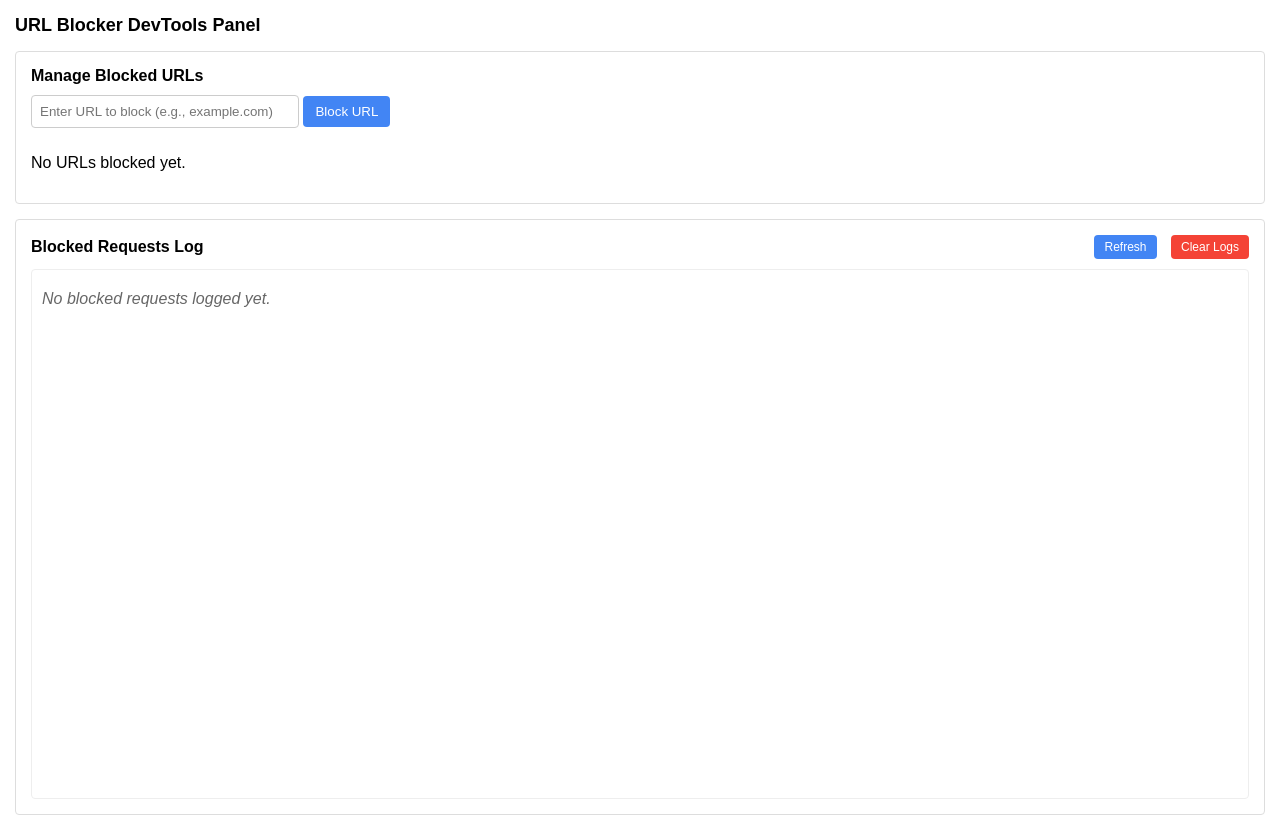
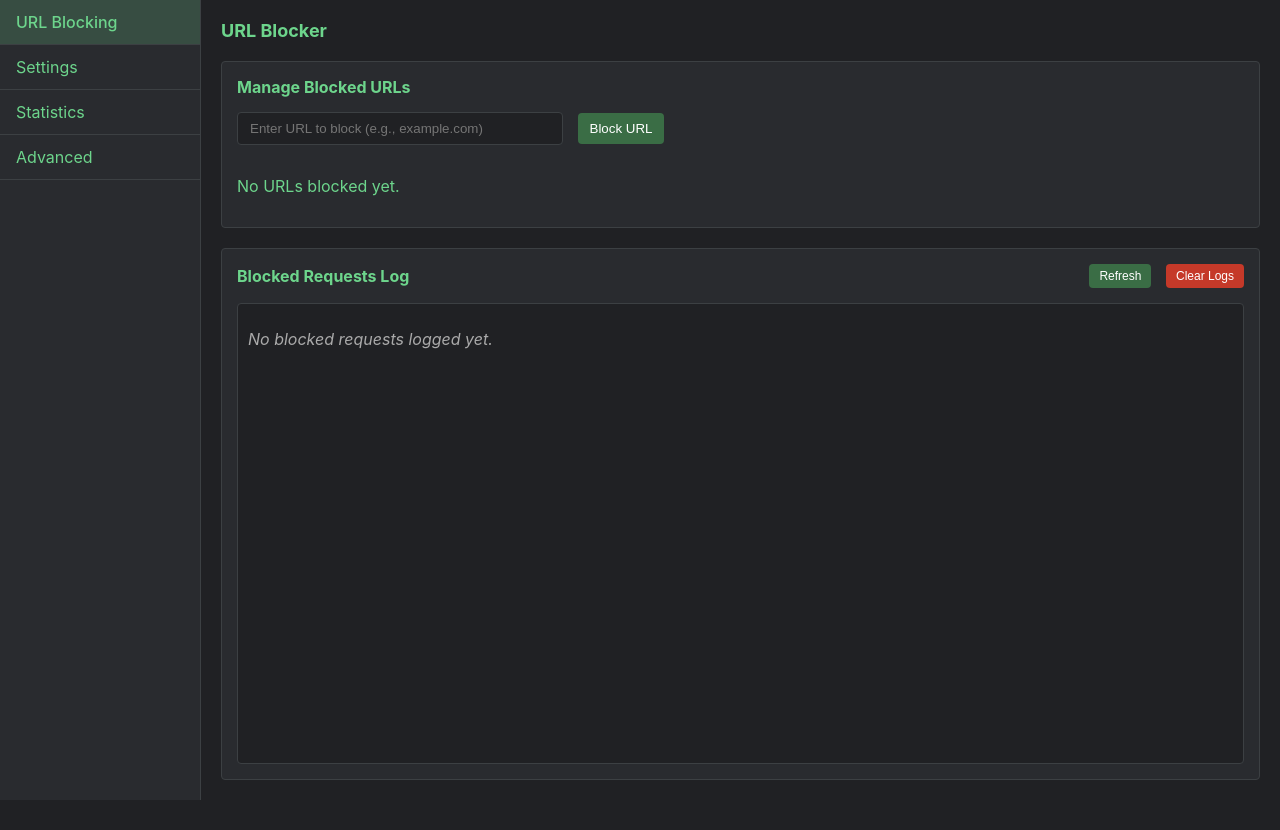
Before and after one commit to chrislanejones/subtle-browsing, a browser extension: page panel.html in a window 1280 px wide. After the commit the page ends 800 px from the top, so only its background shows below. Drawn offline with Linux system fonts and the light colour scheme.

Commit message:
Updated Manifest V3 - New Inspector Panel Layout

```diff
--- a/panel.html
+++ b/panel.html
@@ -3,109 +3,181 @@
   <head>
     <title>URL Blocker DevTools Panel</title>
     <style>
+      :root {
+        --text-color: #6dd58c;
+        --background-color: #202124;
+        --secondary-bg: #292b2f;
+        --border-color: #3c4043;
+        --hover-color: #3c4043;
+        --button-color: #3a6d45;
+        --button-hover: #458951;
+        --sidebar-width: 200px;
+      }
+
       body {
-      font-family: Arial, sans-serif;
+        font-family: -apple-system, BlinkMacSystemFont, "Segoe UI", Roboto,
+          Oxygen, Ubuntu, Cantarell, "Open Sans", "Helvetica Neue", sans-serif;
         margin: 0;
-      padding: 15px;
+        padding: 0;
         overflow: hidden;
         height: 100vh;
         display: flex;
+        background-color: var(--background-color);
+        color: var(--text-color);
+      }
+
+      .sidebar {
+        width: var(--sidebar-width);
+        background-color: var(--secondary-bg);
+        border-right: 1px solid var(--border-color);
+        overflow-y: auto;
+        flex-shrink: 0;
+      }
+
+      .sidebar-item {
+        padding: 12px 16px;
+        cursor: pointer;
+        border-bottom: 1px solid var(--border-color);
+      }
+
+      .sidebar-item:hover {
+        background-color: var(--hover-color);
+      }
+
+      .sidebar-item.active {
+        background-color: rgba(109, 213, 140, 0.2);
+        font-weight: 500;
+      }
+
+      .main-content {
+        flex: 1;
+        overflow: hidden;
+        display: flex;
         flex-direction: column;
+        padding: 20px;
       }
+
       .container {
         display: flex;
         flex-direction: column;
         height: 100%;
-      gap: 15px;
+        gap: 20px;
       }
+
       .section {
-      border: 1px solid #ddd;
+        border: 1px solid var(--border-color);
         border-radius: 4px;
         padding: 15px;
+        background-color: var(--secondary-bg);
       }
+
       .section-header {
         display: flex;
         justify-content: space-between;
         align-items: center;
-      margin-bottom: 10px;
+        margin-bottom: 15px;
       }
-    h1, h2 {
+
+      h1,
+      h2 {
         margin: 0;
+        color: var(--text-color);
       }
+
       h1 {
         font-size: 18px;
+        margin-bottom: 20px;
       }
+
       h2 {
         font-size: 16px;
       }
+
       .url-manager {
         flex: 0 0 auto;
       }
+
       .blocked-logs {
         flex: 1 1 auto;
         overflow: hidden;
         display: flex;
         flex-direction: column;
       }
+
       .log-container {
         overflow-y: auto;
         flex-grow: 1;
-      border: 1px solid #eee;
+        border: 1px solid var(--border-color);
         padding: 10px;
         border-radius: 4px;
+        background-color: var(--background-color);
       }
+
       .log-entry {
-      padding: 8px;
-      border-bottom: 1px solid #eee;
+        padding: 10px;
+        border-bottom: 1px solid var(--border-color);
         display: flex;
         align-items: center;
       }
+
       .log-entry:nth-child(odd) {
-      background-color: #f9f9f9;
+        background-color: rgba(60, 64, 67, 0.5);
       }
+
       .log-url {
         flex-grow: 1;
         word-break: break-all;
       }
+
       .log-time {
-      color: #666;
+        color: #aaa;
         font-size: 12px;
         margin-right: 10px;
       }
+
       input {
-      padding: 8px;
-      border: 1px solid #ccc;
+        padding: 8px 12px;
+        border: 1px solid var(--border-color);
         border-radius: 4px;
-      width: 250px;
+        width: 300px;
+        background-color: var(--background-color);
+        color: var(--text-color);
+        margin-right: 10px;
       }
+
       button {
         padding: 8px 12px;
-      background-color: #4285f4;
+        background-color: var(--button-color);
         color: white;
         border: none;
         border-radius: 4px;
         cursor: pointer;
       }
+
       button:hover {
-      background-color: #3367d6;
+        background-color: var(--button-hover);
       }
+
       .blocked-urls {
         display: flex;
         flex-wrap: wrap;
-      gap: 8px;
-      margin-top: 10px;
+        gap: 10px;
+        margin-top: 15px;
       }
+
       .url-tag {
-      background-color: #f1f1f1;
-      padding: 5px 10px;
+        background-color: rgba(109, 213, 140, 0.15);
+        padding: 6px 12px;
         border-radius: 15px;
         display: flex;
         align-items: center;
-      gap: 5px;
+        gap: 8px;
+        border: 1px solid rgba(109, 213, 140, 0.3);
       }
+
       .url-tag button {
         background-color: transparent;
-      color: #666;
+        color: var(--text-color);
         padding: 0;
         font-size: 14px;
         height: 20px;
@@ -115,37 +187,54 @@
         justify-content: center;
         border-radius: 50%;
       }
+
       .url-tag button:hover {
-      background-color: #ddd;
+        background-color: rgba(109, 213, 140, 0.3);
       }
+
       .refresh-btn {
         padding: 5px 10px;
         font-size: 12px;
       }
+
       .clear-btn {
-      background-color: #f44336;
+        background-color: #c53929;
         margin-left: 10px;
       }
+
       .clear-btn:hover {
-      background-color: #d32f2f;
+        background-color: #e64a19;
       }
+
       .no-logs {
-      color: #666;
+        color: #aaa;
         font-style: italic;
-      padding: 10px 0;
+        padding: 15px 0;
       }
     </style>
   </head>
   <body>
+    <div class="sidebar">
+      <div class="sidebar-item active">URL Blocking</div>
+      <div class="sidebar-item">Settings</div>
+      <div class="sidebar-item">Statistics</div>
+      <div class="sidebar-item">Advanced</div>
+    </div>
+
+    <div class="main-content">
+      <h1>URL Blocker</h1>
+
       <div class="container">
-    <h1>URL Blocker DevTools Panel</h1>
-
         <div class="section url-manager">
           <div class="section-header">
             <h2>Manage Blocked URLs</h2>
           </div>
           <div>
-        <input type="text" id="urlInput" placeholder="Enter URL to block (e.g., example.com)" />
+            <input
+              type="text"
+              id="urlInput"
+              placeholder="Enter URL to block (e.g., example.com)"
+            />
             <button id="addButton">Block URL</button>
           </div>
           <div class="blocked-urls" id="blockedUrlsList">
@@ -158,12 +247,17 @@
             <h2>Blocked Requests Log</h2>
             <div>
               <button id="refreshButton" class="refresh-btn">Refresh</button>
-          <button id="clearLogsButton" class="refresh-btn clear-btn">Clear Logs</button>
+              <button id="clearLogsButton" class="refresh-btn clear-btn">
+                Clear Logs
+              </button>
             </div>
           </div>
           <div class="log-container" id="logsContainer">
             <!-- Logs will be displayed here -->
-        <div class="no-logs" id="noLogsMessage">No blocked requests logged yet.</div>
+            <div class="no-logs" id="noLogsMessage">
+              No blocked requests logged yet.
+            </div>
+          </div>
         </div>
       </div>
     </div>
--- a/panel.js
+++ b/panel.js
@@ -1,39 +1,39 @@
-document.addEventListener('DOMContentLoaded', function() {
-  const urlInput = document.getElementById('urlInput');
-  const addButton = document.getElementById('addButton');
-  const blockedUrlsList = document.getElementById('blockedUrlsList');
-  const logsContainer = document.getElementById('logsContainer');
-  const refreshButton = document.getElementById('refreshButton');
-  const clearLogsButton = document.getElementById('clearLogsButton');
-  const noLogsMessage = document.getElementById('noLogsMessage');
+document.addEventListener("DOMContentLoaded", function () {
+  const urlInput = document.getElementById("urlInput");
+  const addButton = document.getElementById("addButton");
+  const blockedUrlsList = document.getElementById("blockedUrlsList");
+  const logsContainer = document.getElementById("logsContainer");
+  const refreshButton = document.getElementById("refreshButton");
+  const clearLogsButton = document.getElementById("clearLogsButton");
+  const noLogsMessage = document.getElementById("noLogsMessage");
 
   // Load blocked URLs and logs when panel opens
   loadBlockedUrls();
   loadBlockedLogs();
 
   // Add URL to block list
-  addButton.addEventListener('click', function() {
+  addButton.addEventListener("click", function () {
     const url = urlInput.value.trim();
     if (url) {
       addUrlToBlockList(url);
-      urlInput.value = '';
+      urlInput.value = "";
     }
   });
 
   // Allow Enter key to add URL
-  urlInput.addEventListener('keyup', function(event) {
-    if (event.key === 'Enter') {
+  urlInput.addEventListener("keyup", function (event) {
+    if (event.key === "Enter") {
       addButton.click();
     }
   });
 
   // Refresh logs button
-  refreshButton.addEventListener('click', function() {
+  refreshButton.addEventListener("click", function () {
     loadBlockedLogs();
   });
 
   // Clear logs button
-  clearLogsButton.addEventListener('click', function() {
+  clearLogsButton.addEventListener("click", function () {
     clearBlockedLogs();
   });
 
@@ -43,20 +43,21 @@ document.addEventListener('DOMContentLoaded', function() {
     const normalizedUrl = normalizeUrl(url);
 
     // Get current blocked URLs
-    chrome.storage.local.get(['blockedUrls'], function(result) {
+    chrome.storage.local.get(["blockedUrls"], function (result) {
       const blockedUrls = result.blockedUrls || [];
 
       // Check if URL is already in the list
       if (blockedUrls.includes(normalizedUrl)) {
-        alert('This URL is already blocked.');
+        alert("This URL is already blocked.");
         return;
       }
 
       // Add URL to the list
       blockedUrls.push(normalizedUrl);
 
-      // Save updated list
-      chrome.storage.local.set({blockedUrls: blockedUrls}, function() {
+      // Save updated list - this will trigger the storage listener in background.js
+      // which will update the declarative rules
+      chrome.storage.local.set({ blockedUrls: blockedUrls }, function () {
         // Update UI
         loadBlockedUrls();
       });
@@ -65,11 +66,11 @@ document.addEventListener('DOMContentLoaded', function() {
 
   // Function to remove URL from block list
   function removeUrlFromBlockList(url) {
-    chrome.storage.local.get(['blockedUrls'], function(result) {
+    chrome.storage.local.get(["blockedUrls"], function (result) {
       const blockedUrls = result.blockedUrls || [];
-      const updatedList = blockedUrls.filter(item => item !== url);
+      const updatedList = blockedUrls.filter((item) => item !== url);
 
-      chrome.storage.local.set({blockedUrls: updatedList}, function() {
+      chrome.storage.local.set({ blockedUrls: updatedList }, function () {
         // Update UI
         loadBlockedUrls();
       });
@@ -78,29 +79,29 @@ document.addEventListener('DOMContentLoaded', function() {
 
   // Function to load and display blocked URLs
   function loadBlockedUrls() {
-    chrome.storage.local.get(['blockedUrls'], function(result) {
+    chrome.storage.local.get(["blockedUrls"], function (result) {
       const blockedUrls = result.blockedUrls || [];
 
       // Clear current list
-      blockedUrlsList.innerHTML = '';
+      blockedUrlsList.innerHTML = "";
 
       if (blockedUrls.length === 0) {
-        blockedUrlsList.innerHTML = '<p>No URLs blocked yet.</p>';
+        blockedUrlsList.innerHTML = "<p>No URLs blocked yet.</p>";
         return;
       }
 
       // Add each URL to the list
-      blockedUrls.forEach(function(url) {
-        const urlTag = document.createElement('div');
-        urlTag.className = 'url-tag';
+      blockedUrls.forEach(function (url) {
+        const urlTag = document.createElement("div");
+        urlTag.className = "url-tag";
 
-        const urlText = document.createElement('span');
+        const urlText = document.createElement("span");
         urlText.textContent = url;
 
-        const removeButton = document.createElement('button');
-        removeButton.innerHTML = '&times;';
-        removeButton.title = 'Remove';
-        removeButton.addEventListener('click', function() {
+        const removeButton = document.createElement("button");
+        removeButton.innerHTML = "&times;";
+        removeButton.title = "Remove";
+        removeButton.addEventListener("click", function () {
           removeUrlFromBlockList(url);
         });
 
@@ -114,46 +115,52 @@ document.addEventListener('DOMContentLoaded', function() {
   // Function to load and display blocked URL logs
   function loadBlockedLogs() {
     // Request logs from background script
-    chrome.runtime.sendMessage({action: 'getBlockedUrlLogs'}, function(response) {
+    chrome.runtime.sendMessage(
+      { action: "getBlockedUrlLogs" },
+      function (response) {
         const logs = response.logs || [];
 
         // Clear current logs
-      logsContainer.innerHTML = '';
+        logsContainer.innerHTML = "";
 
         if (logs.length === 0) {
-        noLogsMessage.style.display = 'block';
+          noLogsMessage.style.display = "block";
           logsContainer.appendChild(noLogsMessage);
           return;
         }
 
-      noLogsMessage.style.display = 'none';
+        noLogsMessage.style.display = "none";
 
         // Add each log entry to the list (most recent first)
-      logs.slice().reverse().forEach(function(log) {
-        const logEntry = document.createElement('div');
-        logEntry.className = 'log-entry';
+        logs
+          .slice()
+          .reverse()
+          .forEach(function (log) {
+            const logEntry = document.createElement("div");
+            logEntry.className = "log-entry";
 
-        const logTime = document.createElement('span');
-        logTime.className = 'log-time';
+            const logTime = document.createElement("span");
+            logTime.className = "log-time";
 
             // Format timestamp
             const timestamp = new Date(log.timestamp);
             logTime.textContent = formatTimestamp(timestamp);
 
-        const logUrl = document.createElement('span');
-        logUrl.className = 'log-url';
+            const logUrl = document.createElement("span");
+            logUrl.className = "log-url";
             logUrl.textContent = log.url;
 
             logEntry.appendChild(logTime);
             logEntry.appendChild(logUrl);
             logsContainer.appendChild(logEntry);
           });
-    });
+      }
+    );
   }
 
   // Function to clear blocked URL logs
   function clearBlockedLogs() {
-    chrome.storage.local.set({blockedUrlLogs: []}, function() {
+    chrome.storage.local.set({ blockedUrlLogs: [] }, function () {
       loadBlockedLogs();
     });
   }
@@ -161,23 +168,44 @@ document.addEventListener('DOMContentLoaded', function() {
   // Helper function to format timestamp
   function formatTimestamp(date) {
     return date.toLocaleTimeString([], {
-      hour: '2-digit',
-      minute: '2-digit',
-      second: '2-digit'
+      hour: "2-digit",
+      minute: "2-digit",
+      second: "2-digit",
     });
   }
 
   // Helper function to normalize URL format
   function normalizeUrl(url) {
     // Remove protocol if present
-    let normalizedUrl = url.replace(/^(https?:\/\/)?(www\.)?/, '');
+    let normalizedUrl = url.replace(/^(https?:\/\/)?(www\.)?/, "");
 
     // Remove trailing slash if present
-    normalizedUrl = normalizedUrl.replace(/\/$/, '');
+    normalizedUrl = normalizedUrl.replace(/\/$/, "");
 
     return normalizedUrl;
   }
 
   // Auto-refresh logs every 5 seconds
   setInterval(loadBlockedLogs, 5000);
+
+  // Handle sidebar navigation
+  const sidebarItems = document.querySelectorAll(".sidebar-item");
+
+  sidebarItems.forEach((item) => {
+    item.addEventListener("click", function () {
+      // Remove active class from all items
+      sidebarItems.forEach((i) => i.classList.remove("active"));
+
+      // Add active class to clicked item
+      this.classList.add("active");
+
+      // For now, only URL Blocking is implemented
+      // In the future, we can use this to show different sections
+      const section = this.textContent.trim();
+
+      if (section !== "URL Blocking") {
+        alert("This section is not yet implemented.");
+      }
     });
+  });
+});
```
Also changed, not shown: background.js (+73 -42 lines), popup.js (+30 -28 lines), images/icon128.png (renamed from images/Subtle-Browsing128.png), images/icon16.png (renamed from images/Subtle-Browsing16.png), images/icon48.png (renamed from images/Subtle-Browsing48.png), manifest.json. Lines whose indentation alone changed are shown as unchanged.
